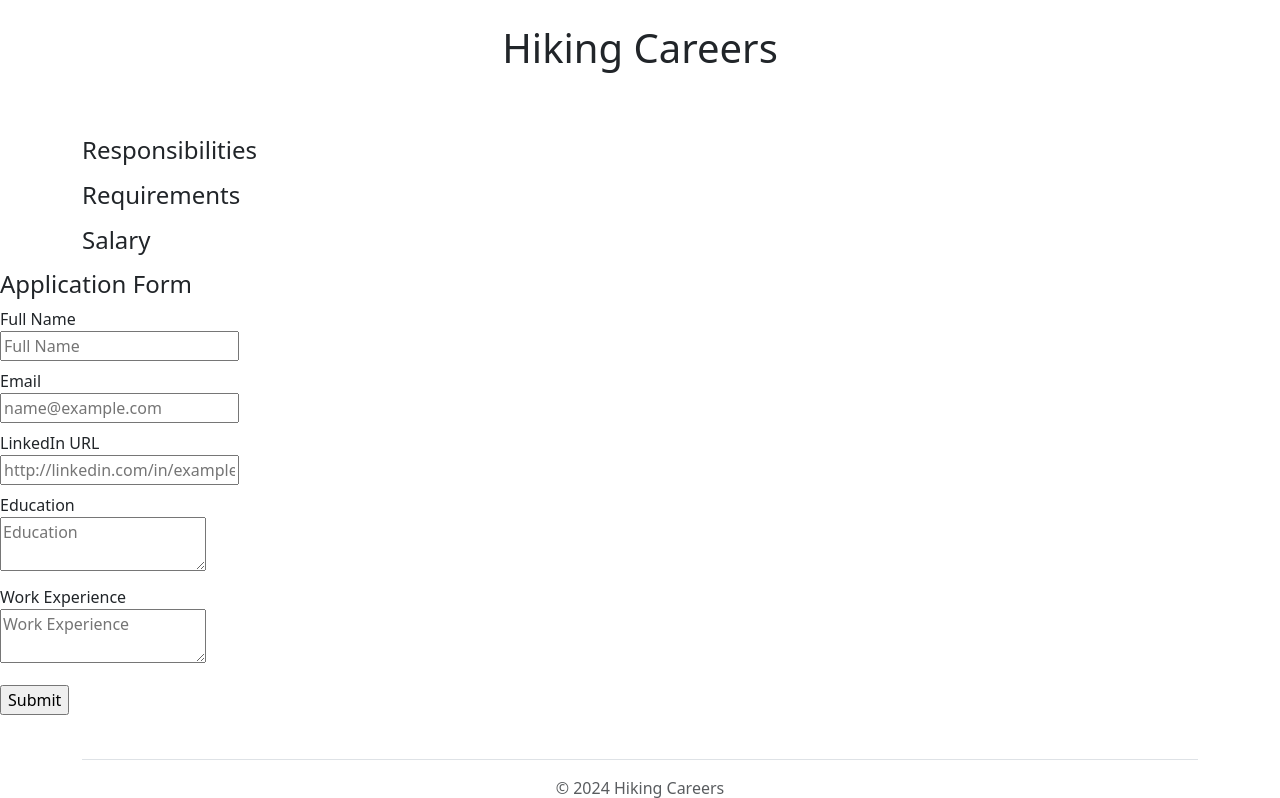
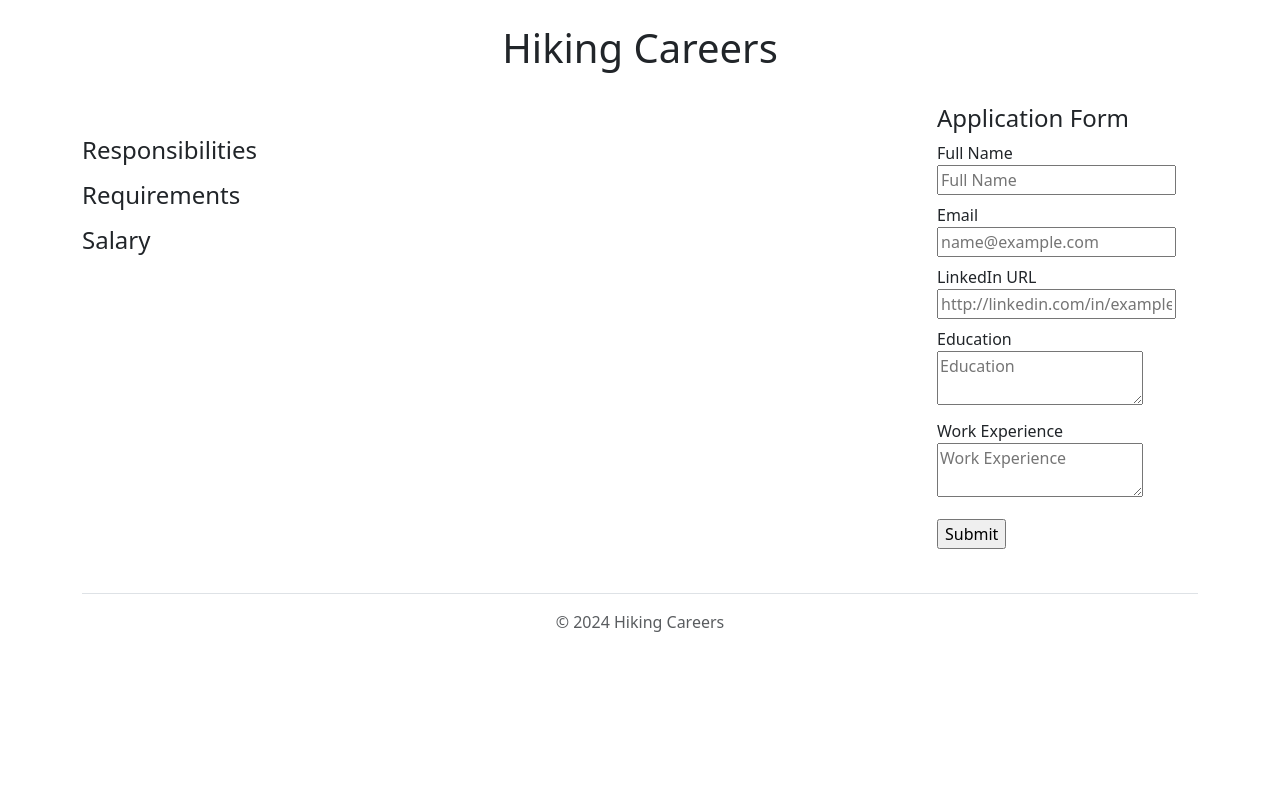
Before and after one commit to celagia/celagia-careers-website, a Flask app: template templates/jobpage.html in a window 1280 px wide. Shown: the part 416-1214 px from the top of the page. After the commit the page ends 1048 px from the top, so only its background shows below. Run offline with Flask 3, Linux system fonts and the light colour scheme; the template is opened without the code that fills it, so the values that code supplies are empty; parts of the project's set-up code (start-up, migrations or seed data) failed here and were passed over.

Commit message:
aesthetic changes

```diff
--- a/templates/jobpage.html
+++ b/templates/jobpage.html
@@ -9,6 +9,8 @@
     {% include 'banner.html' %}
     <div class="container">
       <h1 class="py-4 text-center">Hiking Careers</h1>
+      <div class="row">
+        <div class="col-9">
     <h3 class="pt-3">{{job.title}}</h3>
     <p class="lead">{{job.location}}</p>
     <h4>Responsibilities</h4>
@@ -25,8 +27,12 @@
       </ul>
       <h4>Salary</h4>
       <p>{{job.currency}}{{job.salary}}</p>
+        </div>
+    <div class="col-md 3">
+    {% include 'application_form.html' %}
     </div>
-    {% include 'application_form.html' %}
+      </div>
+    </div>
     {% include 'footer.html' %}
   </body>
 </html>
```
